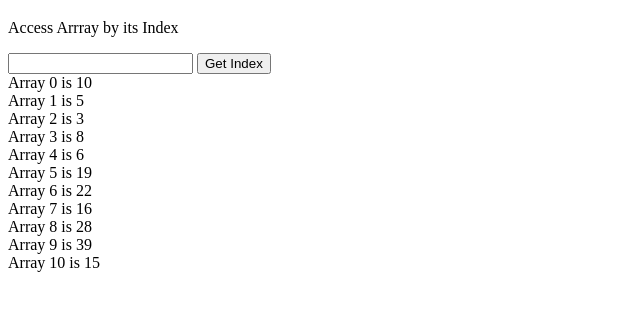
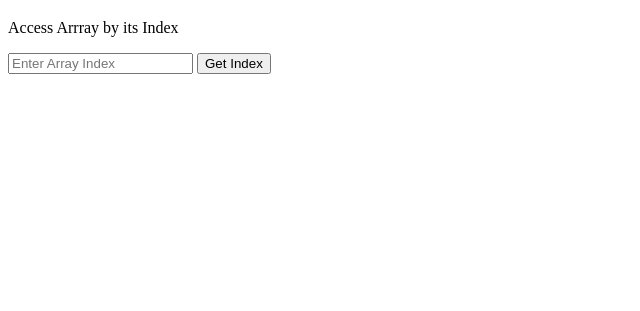
Before and after one commit to uddeshyac9/DSA_JS, a plain HTML site: page Array/Array_Transversing.html in a window 1280 px wide. Both pictures are taken after a click on the button "Get Index". Shown: the part 61-372 px from the top of the page, without its empty margins (0-640 px from the left). Drawn offline with Linux system fonts and the light colour scheme.

Commit message:
added-field-check

```diff
--- a/Array/Array_Transversing.html
+++ b/Array/Array_Transversing.html
@@ -8,19 +8,29 @@
 <body>
     <h1>Array Transversing</h1>
     <p>Access Arrray by its Index</p>
-    <Input type="text" id="element"/>
+    <Input type="text" id="element" placeholder="Enter Array Index"/>
     <Button onclick="getIndex()"> Get Index</Button>
     <br/>
 </body>
 <Script>
-    let data = [10,5,3,8,6,19,22,16,28,39,15]
-    for (let index = 0; index < data.length; index++) {
-        document.write(` Array ${index} is ${data[index]} <br/>`)
-        console.log(data[index])
-    }
+    let data = [10,5,3,8,6,19,22,16,28,39,15];
+    // for (let index = 0; index < data.length; index++) {
+    //     document.write(` Array ${index} is ${data[index]} <br/>`)
+    //     console.log(data[index])
+
+    // }
+
     function getIndex() {
-      let index =  document.getElementById('element').value
-        alert(data[index])
+        let index =  document.getElementById('element').value;
+        index = parseInt(index)
+        console.log(index);
+        if (!isNaN(index) && index < data.length && index >= 0) {
+
+             alert(data[index])
+        } else {
+            alert('Plese Enter Valid Index')
+        }
+
     }
 
 
```
